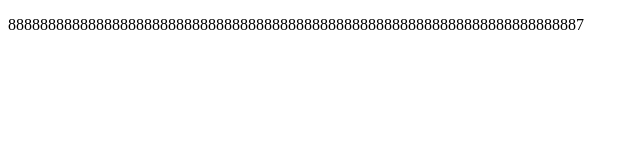
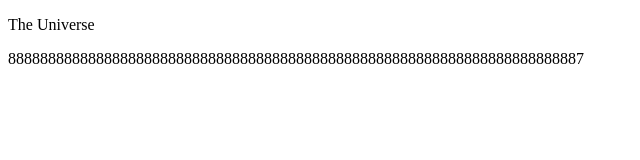
Before and after one commit to mintNebulae/universe, a plain HTML site: page index.html in a window 1280 px wide. Shown: the whole page, without its empty margins (0-640 px from the left). Drawn offline with Linux system fonts and the light colour scheme.

Commit message:
Update index.html

```diff
--- a/index.html
+++ b/index.html
@@ -6,6 +6,7 @@
     <title>The Universe</title>
 </head>
 <body>
+    <p>The Universe</p>
     <p>888888888888888888888888888888888888888888888888888888888888888888888887</p>
 </body>
 </html>
```
